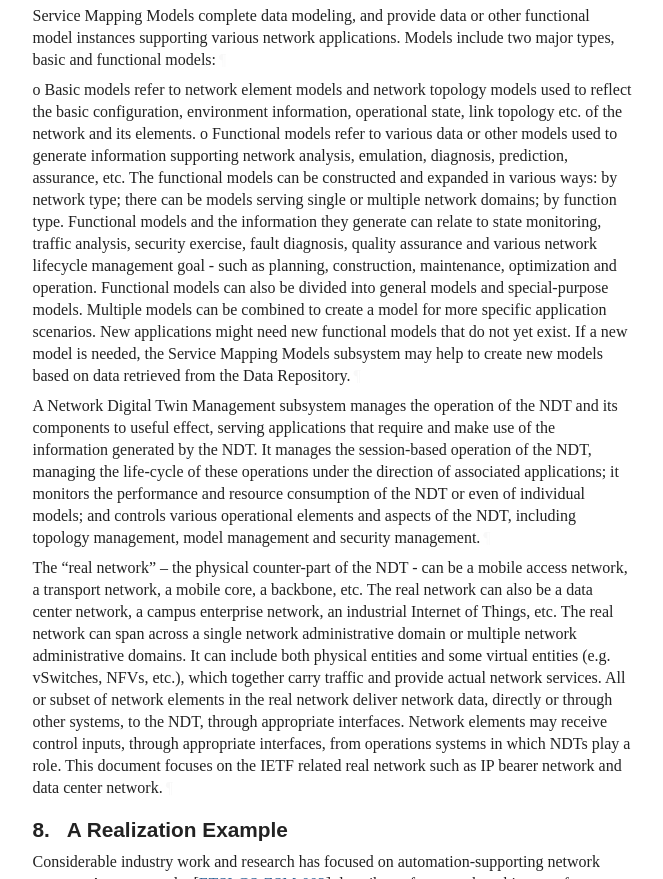
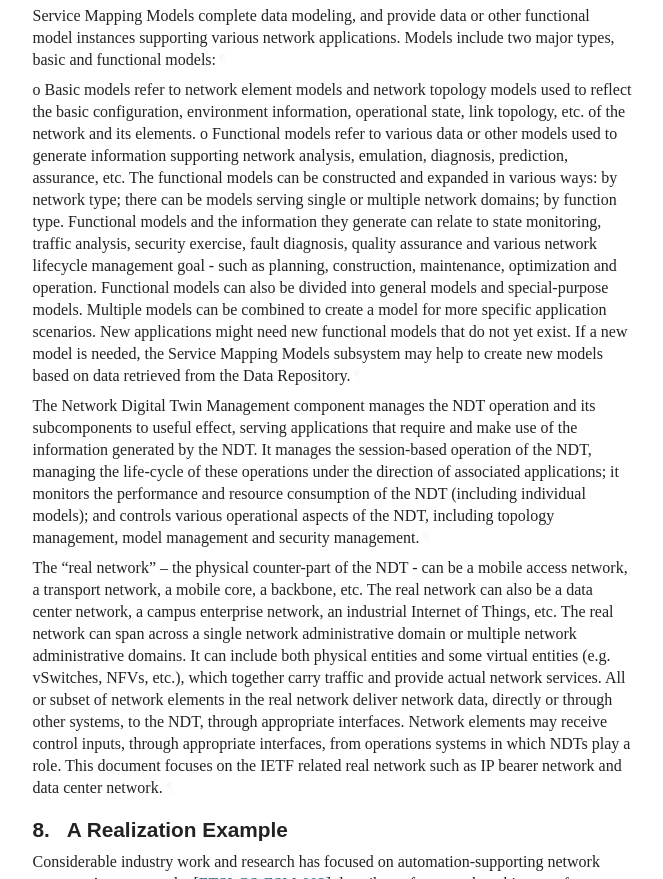
Before and after one commit to cheneyzhoucheng/network-digital-twin, a plain HTML site: page billwuqin-patch-6/draft-irtf-nmrg-network-digital-twin-arch.html in a window 1280 px wide. Shown: the part 10749-11628 px from the top of the page, without its empty margins (92-755 px from the left). Drawn offline with Linux system fonts and the light colour scheme; a web font is replaced by a local one.

Commit message:
Script updating gh-pages from 0913639. [ci skip]

```diff
--- a/billwuqin-patch-6/draft-irtf-nmrg-network-digital-twin-arch.html
+++ b/billwuqin-patch-6/draft-irtf-nmrg-network-digital-twin-arch.html
@@ -1993,7 +1993,7 @@ batch service) through appropriate interfaces to a Service Mapping Models compon
 <p id="section-7-7">Service Mapping Models complete data modeling, and provide data or other functional model instances
 supporting various network applications. Models include two major types, basic and functional models:<a href="#section-7-7" class="pilcrow">¶</a></p>
 <p id="section-7-8">o  Basic models refer to network element models and network topology models used to reflect the
-   basic configuration, environment information, operational state, link topology etc. of the network
+   basic configuration, environment information, operational state, link topology, etc. of the network
    and its elements.
 o  Functional models refer to various data or other models used to generate information supporting
    network analysis, emulation, diagnosis, prediction, assurance, etc. The functional models can be
@@ -2006,11 +2006,11 @@ o  Functional models refer to various data or other models used to generate info
    scenarios. New applications might need new functional models that do not yet exist. If a new model is
    needed, the Service Mapping Models subsystem may help to create new models based on data retrieved from
    the Data Repository.<a href="#section-7-8" class="pilcrow">¶</a></p>
-<p id="section-7-9">A Network Digital Twin Management subsystem manages the operation of the NDT and its components to useful
+<p id="section-7-9">The Network Digital Twin Management component manages the NDT operation and its subcomponents to useful
 effect, serving applications that require and make use of the information generated by the NDT. It manages
 the session-based operation of the NDT, managing the life-cycle of these operations under the direction of
-associated applications; it monitors the performance and resource consumption of the NDT or even of individual
-models; and controls various operational elements and aspects of the NDT, including topology management, model
+associated applications; it monitors the performance and resource consumption of the NDT (including individual
+models); and controls various operational aspects of the NDT, including topology management, model
 management and security management.<a href="#section-7-9" class="pilcrow">¶</a></p>
 <p id="section-7-10">The “real network” – the physical counter-part of the NDT - can be a mobile access network, a transport network,
 a mobile core, a backbone, etc. The real network can also be a data center network, a campus enterprise network,
```
Also changed, not shown: billwuqin-patch-6/draft-irtf-nmrg-network-digital-twin-arch.txt.
